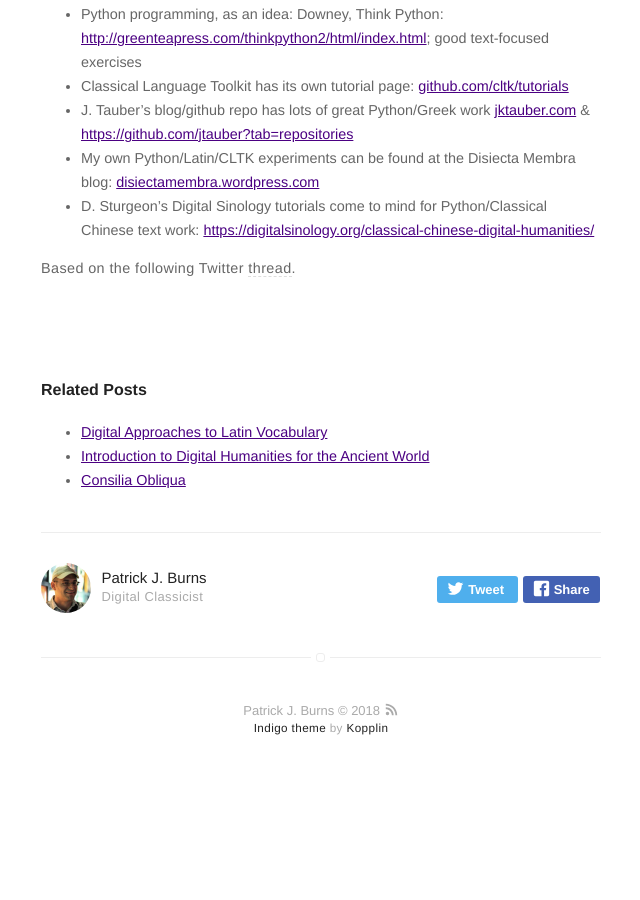
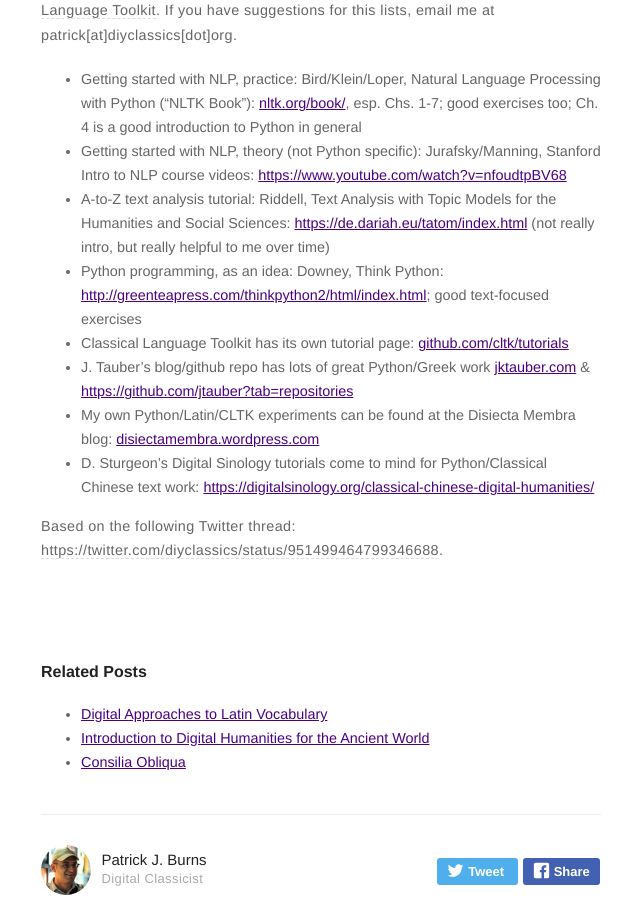
Before and after one commit to diyclassics/diyclassics.github.io, a Jekyll site: the page built from _posts/2018-01-11-getting-stated-with-cltk.md, in a window 1280 px wide and 900 px high, scrolled down 696 px. Shown: the whole window, without its empty margins (319-959 px from the left). Built offline with Jekyll 4.4.1, drawn with Linux system fonts in a browser that asks for light colours; before the commit the page ends 1494 px from its top, so only the background shows below that; some of the changed lines change nothing that is shown.

Commit message:
Update cltk/python page

```diff
--- a/_posts/2018-01-11-getting-stated-with-cltk.md
+++ b/_posts/2018-01-11-getting-stated-with-cltk.md
@@ -20,7 +20,7 @@
 author: patrickburns
 externalLink: false
 ---
-
+![Screenshot](../assets/images/cltk-python.png)
 This is a ongoing project to collect online resources for anybody looking to get started with working with Python for historical languages, esp. using the [Classical Language Toolkit](cltk.org). If you have suggestions for this lists, email me at patrick[at]diyclassics[dot]org.
 
 - Getting started with NLP, practice: Bird/Klein/Loper, Natural Language Processing with Python (“NLTK Book”): [nltk.org/book/](nltk.org/book/), esp. Chs. 1-7; good exercises too; Ch. 4 is a good introduction to Python in general
@@ -32,4 +32,4 @@
 - My own Python/Latin/CLTK experiments can be found at the Disiecta Membra blog: [disiectamembra.wordpress.com](disiectamembra.wordpress.com)
 - D. Sturgeon's Digital Sinology tutorials come to mind for Python/Classical Chinese text work: [https://digitalsinology.org/classical-chinese-digital-humanities/](https://digitalsinology.org/classical-chinese-digital-humanities/)
 
-Based on the following Twitter [thread](https://twitter.com/diyclassics/status/951499464799346688).
+Based on the following Twitter thread: [https://twitter.com/diyclassics/status/951499464799346688](https://twitter.com/diyclassics/status/951499464799346688).
```
Also changed, not shown: assets/images/cltk-python.png (added).
